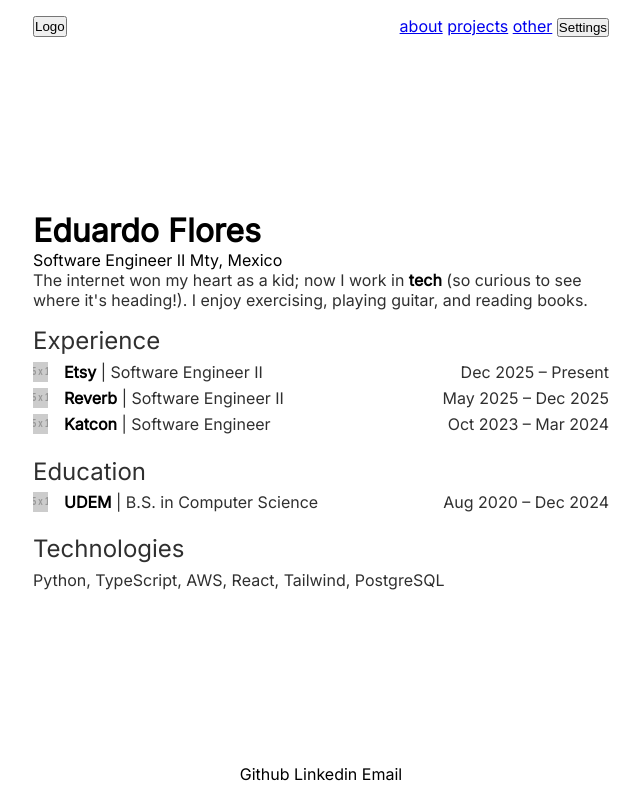
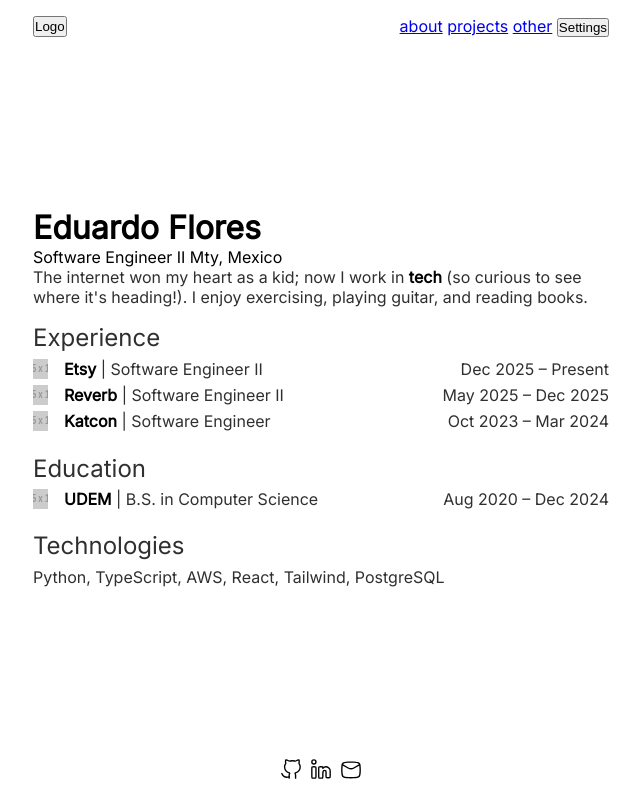
Before and after one commit to edu-flores/edu-flores.github.io, an Astro site: page /about in a window 1280 px wide. Shown: the whole page, without its empty margins (319-959 px from the left). Built offline with nearby package versions, Linux system fonts and the light colour scheme; Astro itself is replaced by a stand-in of ours; placeholder pictures from the web are drawn by us.

Commit message:
feat(footer): add footer icons

```diff
--- a/src/components/Footer.astro
+++ b/src/components/Footer.astro
@@ -1,11 +1,26 @@
+---
+import GithubIcon from "../assets/icons/github.svg";
+import LinkedinIcon from "../assets/icons/linkedin.svg";
+import MailIcon from "../assets/icons/mail.svg";
+---
+
 <footer>
-    <a>Github</a>
-    <a>Linkedin</a>
-    <a>Email</a>
+    <a href="https://github.com/edu-flores">
+        <GithubIcon stroke="var(--fg)" width="22" height="22" />
+    </a>
+    <a href="https://www.linkedin.com/in/edu-floram">
+        <LinkedinIcon stroke="var(--fg)" width="22" height="22" />
+    </a>
+    <a href="mailto:eduardo.floresramones@gmail.com">
+        <MailIcon stroke="var(--fg)" width="22" height="22" />
+    </a>
 </footer>
 
 <style>
     footer {
         margin-inline: auto;
+        display: flex;
+        gap: 0.5rem;
+        align-items: flex-end;
     }
 </style>
```
Also changed, not shown: src/assets/icons/github.svg (added), src/assets/icons/linkedin.svg (added), src/assets/icons/mail.svg (added).
